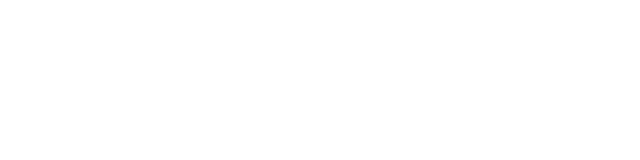
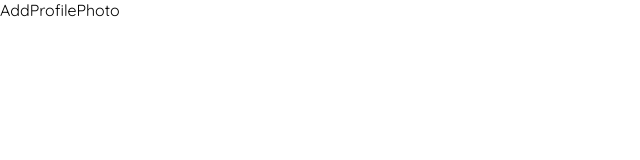
Before and after one commit to malak-joumaa/Homemade, a React (Create React App) app in the folder frontend/: page /profile-photo in a window 1280 px wide. Before the commit this address had no page. Shown: the top 160 px of the page, without its empty margins (0-640 px from the left). Built offline with nearby package versions, Linux system fonts and the light colour scheme.

Commit message:
Frontend: Adding AddProfilePhoto page and including its route in App.js

```diff
--- a/frontend/src/App.js
+++ b/frontend/src/App.js
@@ -1,4 +1,5 @@
 import { BrowserRouter, Routes, Route } from "react-router-dom";
+import AddProfilePhoto from "./pages/AddProfilePhoto";
 import SignIn from "./pages/SignIn";
 import SignUp from "./pages/SignUp";
 
@@ -8,6 +9,7 @@ function App() {
       <Routes>
         <Route path="/sign-in" element={<SignIn />}></Route>
         <Route path="/sign-up" element={<SignUp />}></Route>
+        <Route path="/profile-photo" element={<AddProfilePhoto />}></Route>
       </Routes>
     </BrowserRouter>
   );
--- /dev/null
+++ b/frontend/src/pages/AddProfilePhoto.js
@@ -0,0 +1,7 @@
+import React from "react";
+
+const AddProfilePhoto = () => {
+  return <div>AddProfilePhoto</div>;
+};
+
+export default AddProfilePhoto;
```
